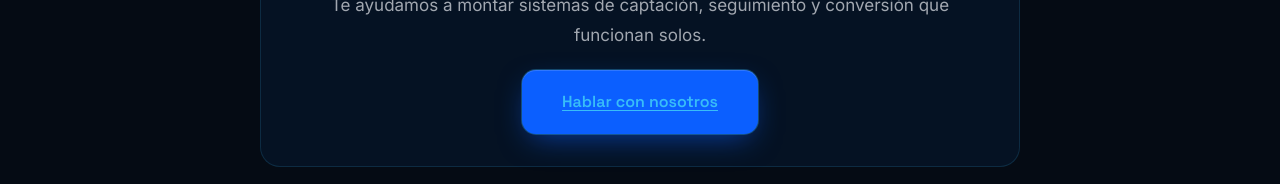
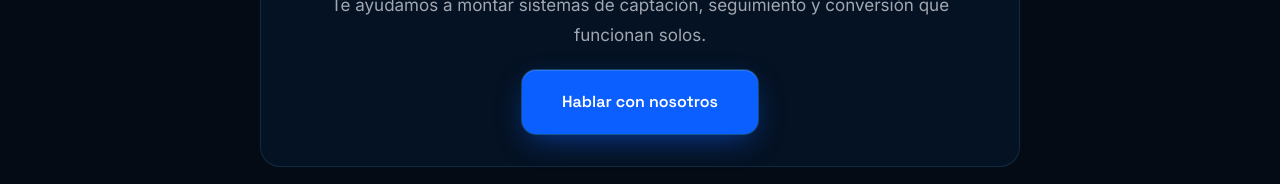
Before and after one commit to EcomGrowthIA/ecomgrowthia, a plain HTML site: page _plantillas/articulo.html in a window 1280 px wide. Shown: the part 767-951 px from the top of the page. Drawn offline with Linux system fonts and the light colour scheme.

Commit message:
Blog: botón 'Hablar con nosotros' con texto blanco
Heredaba el color y el subrayado de los enlaces del artículo.

Co-Authored-By: Claude Opus 5.5 <noreply@anthropic.com>

```diff
--- a/_plantillas/articulo.html
+++ b/_plantillas/articulo.html
@@ -34,7 +34,8 @@
     .articulo p { margin: 0 0 20px; }
     .articulo ul, .articulo ol { margin: 0 0 24px; padding-left: 24px; }
     .articulo li { margin-bottom: 8px; }
-    .articulo a { color: var(--c-accent); text-decoration: underline; text-underline-offset: 3px; }
+    .articulo a:not(.btn) { color: var(--c-accent); text-decoration: underline; text-underline-offset: 3px; }
+    .articulo__cta .btn { color: #fff; text-decoration: none; }
     .articulo strong { color: var(--c-text); }
     .articulo blockquote { border-left: 3px solid var(--c-accent); margin: 24px 0; padding: 8px 0 8px 20px; color: var(--c-text); }
     .articulo table { width: 100%; border-collapse: collapse; margin: 0 0 24px; font-size: 15px; }
```
Also changed, not shown: blog/prueba-diseno.html (+2 -1 lines).
